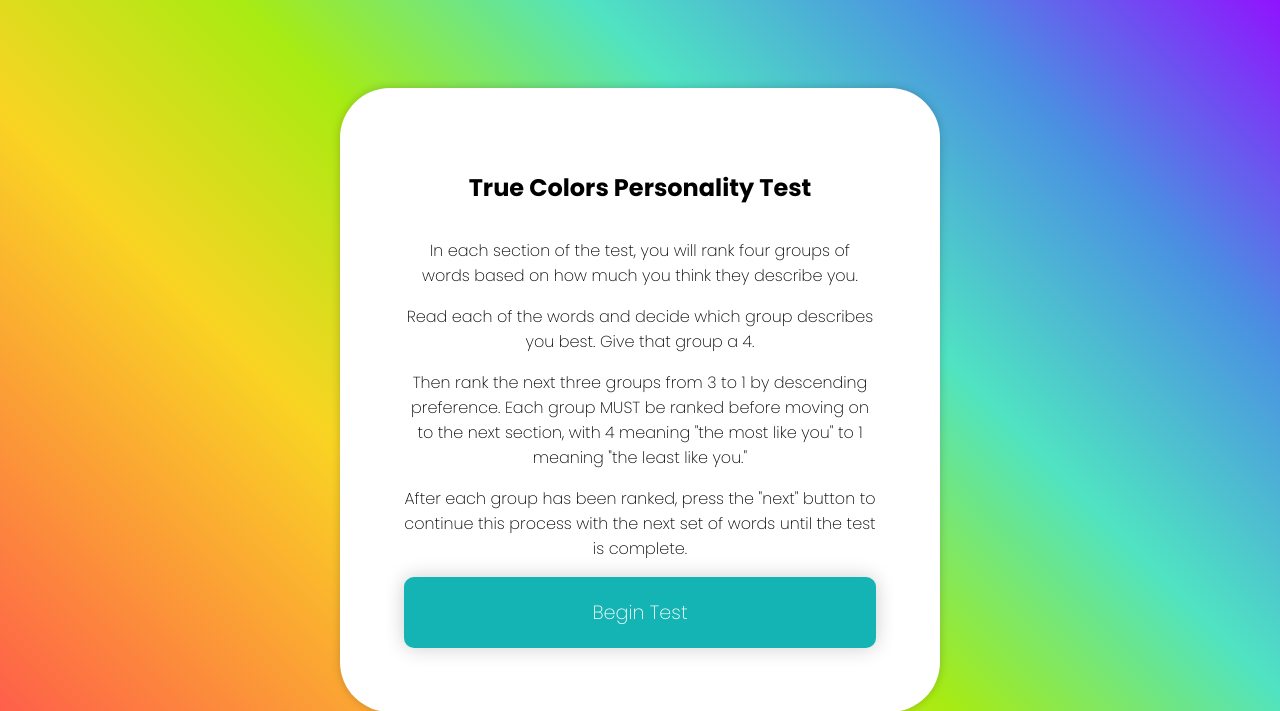
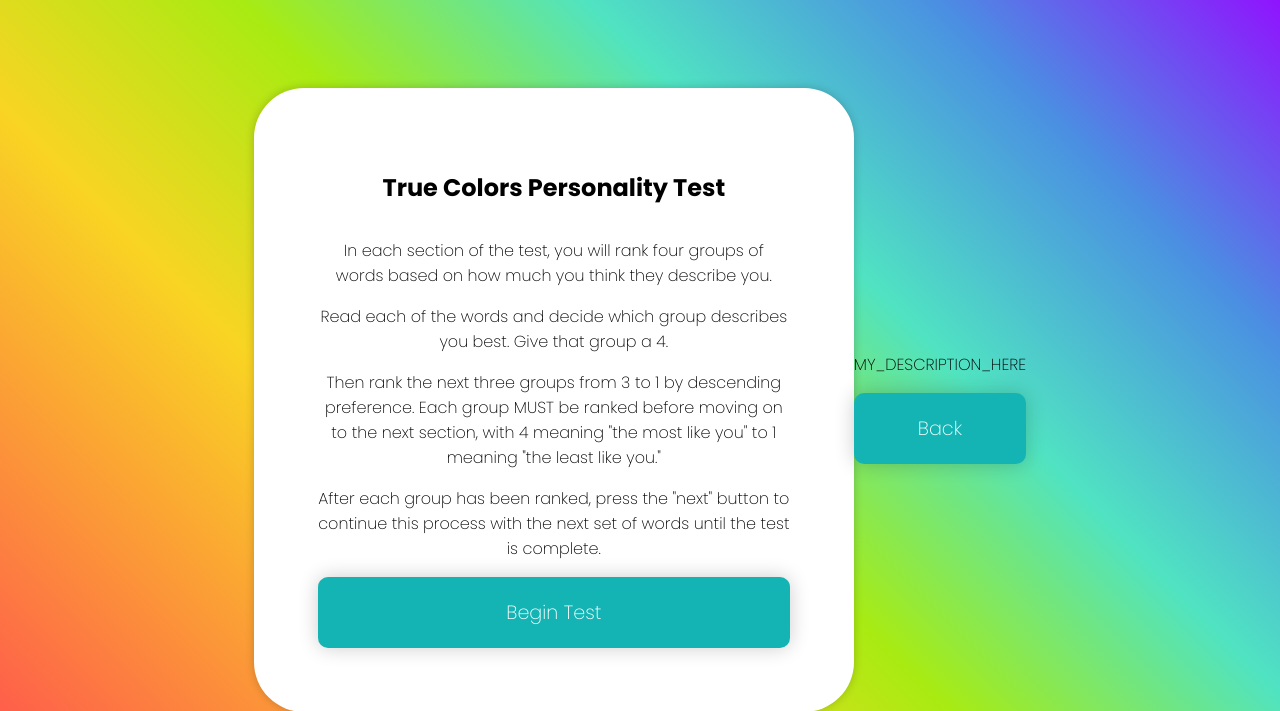
Before and after one commit to cs298-398f23/trueColorsWebApp, a Flask app: page / in a window 1280 px wide. Shown: the top 711 px of the page. Run offline with Flask 3, Linux system fonts and the light colour scheme.

Commit message:
Update index.html

```diff
--- a/templates/index.html
+++ b/templates/index.html
@@ -563,10 +563,18 @@
 
     <h2 id="results_title">Your True Color is...</h2>
     <!-- Color result goes here -->
-    <p id="user_result">MY_COLOR_HERE</p>
+    <h2 id="user_result">MY_COLOR_HERE<br><br></h2>
+    <!-- "Learn More" button-->
+    <button type="button", class="special_button" id="info_button">Learn more about your color!</button>
     <!-- "Retake Test" button-->
     <button type="button", class="special_button" id="retake_button">Retake Test</button>
 
+</div>
+
+<div class="info fade-in" id="info_panel">
+    <!-- Color description goes here -->
+    <p id="user_description">MY_DESCRIPTION_HERE</p>
+    <button class="special_button" id="back_button_info">Back</button>
 </div>
 
 </body>
```
